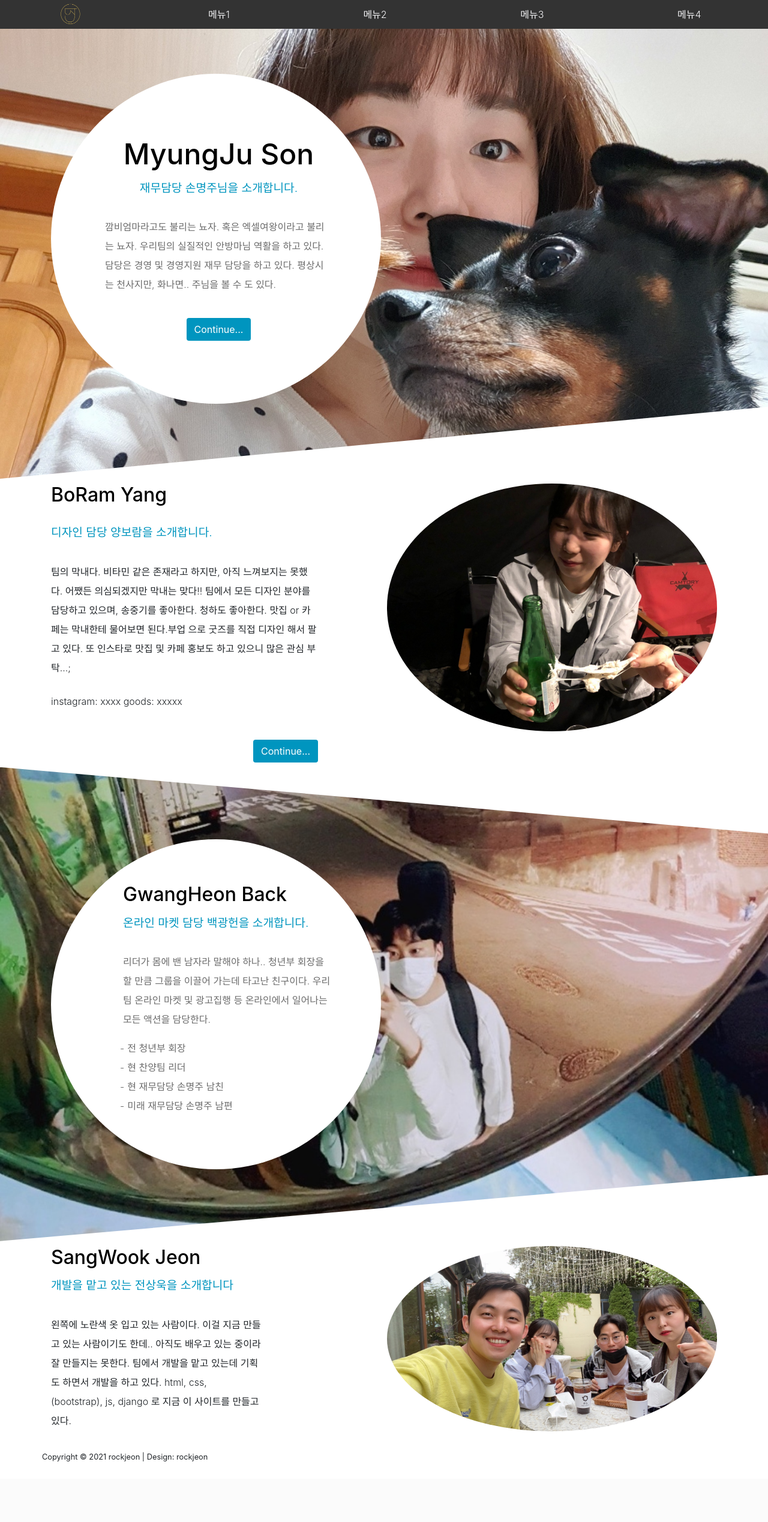
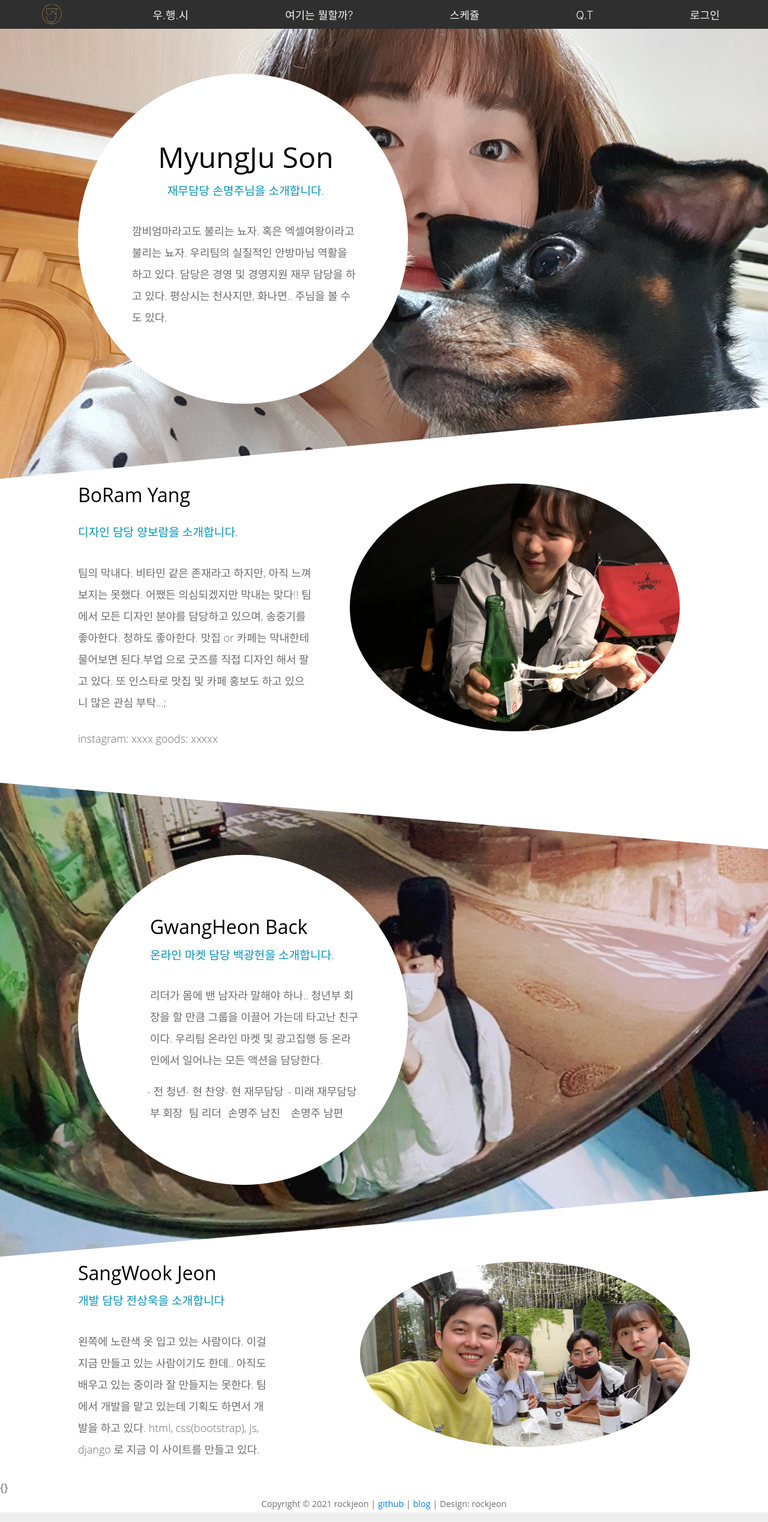
Before and after one commit to rockjeon/introduce, a Django app: page / in a window 1280 px wide. Shown: the whole page at 60% size. Before the commit the page ends 2436 px from the top, so only its background shows below. Run offline with Django 3.2, Linux system fonts and the light colour scheme; some libraries are stand-ins or nearby versions.

Commit message:
로그인구현완료

```diff
--- a/marketing/settings.py
+++ b/marketing/settings.py
@@ -129,3 +129,6 @@
 # https://docs.djangoproject.com/en/3.2/ref/settings/#default-auto-field
 
 DEFAULT_AUTO_FIELD = 'django.db.models.BigAutoField'
+
+LOGIN_REDIRECT_URL = '/'
+LOGOUT_REDIRECT_URL = '/'
--- a/marketing/urls.py
+++ b/marketing/urls.py
@@ -16,8 +16,12 @@
 from django.contrib import admin
 from django.urls import path, include
 from anytime import views
+from django.contrib.auth import views as auth_views
 
 urlpatterns = [
     path('admin/', admin.site.urls),
-    path('', views.index, name='index')
+    path('', views.index, name='index'),
+    path('login/', auth_views.LoginView.as_view(template_name = 'login.html'), name = 'login'),
+    path('logout/', auth_views.LogoutView.as_view(), name='logout'),
+
 ]
--- a/static/index.css
+++ b/static/index.css
@@ -1,89 +1,27 @@
 body {
-    margin:0;
+    margin: 0;
 }
+
 .nav {
     background-color: rgba(0, 0, 0, 0.8);
     height: 48px;
 }
 
 ul {
-    justify-content: space-around;
+    display: flex;
+    justify-content: space-between;
 }
 
 .nav-link {
     color: #f5f5f7;
     cursor: pointer;
     font-family: "SF Pro KR", "SF Pro Text", "Yoon Gothic", "Myriad Set Pro", "SF Pro Icons", "Apple Gothic", "HY Gulim", "MalgunGothic", "HY Dotum", "Lexi Gulim", "Helvetica Neue", "Helvetica", "Arial", sans-serif;
-
 }
 
 a:hover {
     color: darkgray;
 }
 
-/* .main {
-    display: flex;
-    flex-wrap: wrap;
-    justify-content: center;
-    background-color: black;
+.tm-footer-text {
+    text-align: center;
 }
-
-.content1 {
-    border: 2px solid black;
-    width: 100%;
-    height: auto;
-    margin:20px;
-    border-radius: 12px;
-    display: flex;
-    justify-content: space-between;
-    background: linear-gradient(to right top, #071931 0%, #33274f 50%, #661e43 100%);
-    background-image: linear-gradient(to right top, rgb(7, 25, 49) 0%, rgb(51, 39, 79) 50%, rgb(102, 30, 67) 100%);
-}
-.content1 .information > p {
-    color: #f5f5f7;
-    margin-left: 30px;
-    font-size: 7rem;
-}
-.content1 ul li {
-    color: #f5f5f7;
-    margin:50px;
-}
-#image1 {
-    border-radius: 12px;
-}
-.content2 {
-    border: 2px solid black;
-    width: 100%;
-    height: 400px;
-    margin:20px;
-    border-radius: 12px;
-    display: flex;
-    justify-content: center;
-    align-items: center;
-    background: linear-gradient(to bottom, #4c102a 0%, #151516 100%);
-    background-image: linear-gradient(rgb(76, 16, 42) 0%, rgb(21, 21, 22) 100%);
-}
-.content3 {
-    border: 2px solid black;
-    width: 100%;
-    height: 400px;
-    margin:20px;
-    border-radius: 12px;
-    display: flex;
-    justify-content: center;
-    align-items: center;
-    background: linear-gradient(to right top, #194189 0%, #3B4980 25%, #8738A7 100%);
-    background-image: linear-gradient(to right top, rgb(25, 65, 137) 0%, rgb(59, 73, 128) 25%, rgb(135, 56, 167) 100%);
-}
-.content4 {
-    border: 2px solid black;
-    width: 100%;
-    height: 400px;
-    margin:20px;
-    border-radius: 12px;
-    display: flex;
-    justify-content: center;
-    align-items: center;
-    background: linear-gradient(to right top, #071931 0%, #33274f 50%, #661e43 100%);
-    background-image: linear-gradient(to right top, rgb(7, 25, 49) 0%, rgb(51, 39, 79) 50%, rgb(102, 30, 67) 100%);
-} */
--- a/static/index1.css
+++ b/static/index1.css
@@ -24,6 +24,25 @@
   overflow-x: hidden;
 }
 
+.nav {
+  background-color: rgba(0, 0, 0, 0.8);
+  height: 48px;
+}
+
+ul {
+  display:flex;
+  justify-content: space-around;
+}
+
+.nav-link {
+  color: #f5f5f7;
+  cursor: pointer;
+  font-family: "SF Pro KR", "SF Pro Text", "Yoon Gothic", "Myriad Set Pro", "SF Pro Icons", "Apple Gothic", "HY Gulim", "MalgunGothic", "HY Dotum", "Lexi Gulim", "Helvetica Neue", "Helvetica", "Arial", sans-serif;
+}
+
+a:hover {
+  color: darkgray;
+}
 .tm-container {
   background-color: white;
   max-width: 1400px;
@@ -185,6 +204,9 @@
   color: #cc0064;
   text-decoration: none;
 }
+.tm-footer-text{
+  text-align: center;
+}
 
 @media (min-width: 576px) {
   .container {
--- /dev/null
+++ b/static/login.css
@@ -0,0 +1,12 @@
+form {
+    margin: 50px;
+}
+form h1 {
+    font-weight: 700;
+}
+.form-group {
+    margin-top: 40px;
+}
+button {
+    margin-top: 40px;
+}
--- /dev/null
+++ b/templates/base.html
@@ -0,0 +1,57 @@
+{%load static%}
+<!DOCTYPE html>
+<html lang="ko">
+
+<head>
+    <meta charset="UTF-8">
+    <meta name="viewport" content="width=device-width, initial-scale=1.0">
+    <title>rockjeon</title>
+    <link rel="stylesheet" href="{%static 'login.css'%}">
+    <link rel="stylesheet" href="{%static 'bootstrap.min.css'%}">
+    <link rel="stylesheet" href="{%static 'index.css'%}">
+</head>
+
+<body>
+    <div>
+        <ul class="nav">
+            <li class="nav-item">
+                <a href="{% url 'index'%}">
+                    <img src="{%static 'logo1.png'%}" alt="logo" width='45px' height="45px">
+                </a>
+            </li>
+            <li class="nav-item">
+                <a class="nav-link" href="">우.행.시</a>
+            </li>
+            <li class="nav-item">
+                <a class="nav-link" href="#">여기는 뭘할까?</a>
+            </li>
+            <li class="nav-item">
+                <a class="nav-link" href="#">스케쥴</a>
+            </li>
+            <li class="nav-item">
+                <a class="nav-link" href="#">Q.T</a>
+            </li>
+            <li class="nav-item">
+                {% if user.is_authenticated %}
+                <a class="nav-link logout" href="{%url 'logout'%}" onclick="change();">로그아웃</a>
+                {%else%}
+                <a class="nav-link" href="{%url 'login'%}">로그인</a>
+                {%endif%}
+            </li>
+        </ul>
+        {%block content%}
+        {%endblock%}
+        <footer class="container">
+            <p class="small tm-footer-text">Copyright &copy; 2021 rockjeon | <a
+                    href="https://github.com/rockjeon">github</a> | <a href="https://velog.io/@rockjeon">blog</a> |
+                Design:
+                rockjeon
+        </footer>
+        <script>
+            function change() {
+                alert('로그아웃 되었습니다.')
+            }
+        </script>
+</body>
+
+</html>
--- a/templates/index.html
+++ b/templates/index.html
@@ -1,39 +1,8 @@
+{%extends 'base.html'%}
 {%load static%}
-<!DOCTYPE html>
-<html lang="ko">
-
-<head>
-    <meta charset="UTF-8">
-    <meta name="viewport" content="width=device-width, initial-scale=1.0">
-    <title>rockjeon</title>
-    <link rel="stylesheet" href="{%static 'index1.css'%}">
-    <link rel="stylesheet" href="{%static 'bootstrap.min.css'%}">
-    <!-- <link rel="stylesheet" href="https://cdn.jsdelivr.net/npm/bootstrap@4.6.0/dist/css/bootstrap.min.css"
-        integrity="sha384-B0vP5xmATw1+K9KRQjQERJvTumQW0nPEzvF6L/Z6nronJ3oUOFUFpCjEUQouq2+l" crossorigin="anonymous"> -->
-    <link rel="stylesheet" href="{%static 'index.css'%}">
-</head>
-
-<body>
-    <div>
-        <ul class="nav">
-            <li class="nav-item">
-                <img src="{%static 'logo1.png'%}" alt="logo" width='45px' height="45px" id='logo'>
-            </li>
-            <li class="nav-item">
-                <a class="nav-link" href="#">메뉴1</a>
-            </li>
-            <li class="nav-item">
-                <a class="nav-link" href="#">메뉴2</a>
-            </li>
-            <li class="nav-item">
-                <a class="nav-link" href="#">메뉴3</a>
-            </li>
-            <li class="nav-item">
-                <a class="nav-link" href="#">메뉴4</a>
-            </li>
-        </ul>
-    </div>
-    <div class="tm-container mx-auto">
+{%block content%}
+<link rel="stylesheet" href="{%static 'index1.css'%}">
+<div class="tm-container mx-auto">
         <section class="tm-section tm-section-1">
             <div class="container">
                 <div class="row">
@@ -44,10 +13,6 @@
                                 <p class="tm-site-subtitle">재무담당 손명주님을 소개합니다.</p>
                             </header>
                             <p>깜비엄마라고도 불리는 뇨자. 혹은 엑셀여왕이라고 불리는 뇨자. 우리팀의 실질적인 안방마님 역활을 하고 있다. 담당은 경영 및 경영지원 재무 담당을 하고 있다. 평상시는 천사지만, 화나면.. 주님을 볼 수 도 있다.</p>
-                            <p class="text-center mt-4 mb-0">
-                                <a data-scroll href="#tm-section-2" class="btn tm-btn-secondary">Continue...</a>
-                            </p>
-
                         </div>
                     </div>
                 </div>
@@ -67,9 +32,9 @@
                             instagram: xxxx
                             goods: xxxxx
                         </p>
-                        <p class="text-right mb-0">
+                        <!-- <p class="text-right mb-0">
                             <a href="#tm-section-3" class="btn tm-btn-secondary">Continue...</a>
-                        </p>
+                        </p> -->
                     </div>
                     <div class="col-xl-7 col-lg-6 tm-circle-img-container">
                         <img src="{%static 'content2.jpeg'%}" alt="Image" class="rounded-circle tm-circle-img">
@@ -105,11 +70,11 @@
                     <div class="col-xl-4 col-lg-4 tm-flex-center-v tm-section-left">
                         <header>
                             <h2 class="tm-color-primary">SangWook Jeon</h2>
-                            <p class="tm-site-subtitle">개발을 맡고 있는 전상욱을 소개합니다</p>
+                            <p class="tm-site-subtitle">개발 담당 전상욱을 소개합니다</p>
                         </header>
                         <p>왼쪽에 노란색 옷 입고 있는 사람이다. 이걸 지금 만들고 있는 사람이기도 한데..
                             아직도 배우고 있는 중이라 잘 만들지는 못한다. 팀에서 개발을 맡고 있는데 기획도 하면서 개발을 하고 있다.
-                            html, css, (bootstrap), js, django 로 지금 이 사이트를 만들고 있다.
+                            html, css(bootstrap), js, django 로 지금 이 사이트를 만들고 있다.
                         </p>
                     </div>
                     <div class="col-xl-8 col-lg-8 tm-circle-img-container tm-contact-right">
@@ -118,17 +83,8 @@
                 </div>
             </div>
         </section>
-        <footer class="container">
-            <div class="row">
-                <div class="col-xs-12">
-                    <p class="small mb-4 tm-footer-text">Copyright &copy; 2021 rockjeon
-
-                    | Design: rockjeon
-                </div>
-            </div>
-        </footer>
-    </div>
-    <script src="js/smooth-scroll.polyfills.min.js"></script>
+        {}
+    <script src="{%static 'scroll.js'%}"></script>
     <!-- https://github.com/cferdinandi/smooth-scroll -->
     <script>
         var scroll = new SmoothScroll('a[href*="#"]', {
@@ -136,5 +92,4 @@
             speed: 800
         });
     </script>
-
-</html>
+{%endblock%}
```
Also changed, not shown: templates/index2.html (deleted, +0 -34 lines), templates/login.html (added, +19 -0 lines), anytime/views.py (line endings or trailing spaces), static/index.js (deleted), static/scroll.js (renamed from static/smooth-scroll.polyfills.min.js).
